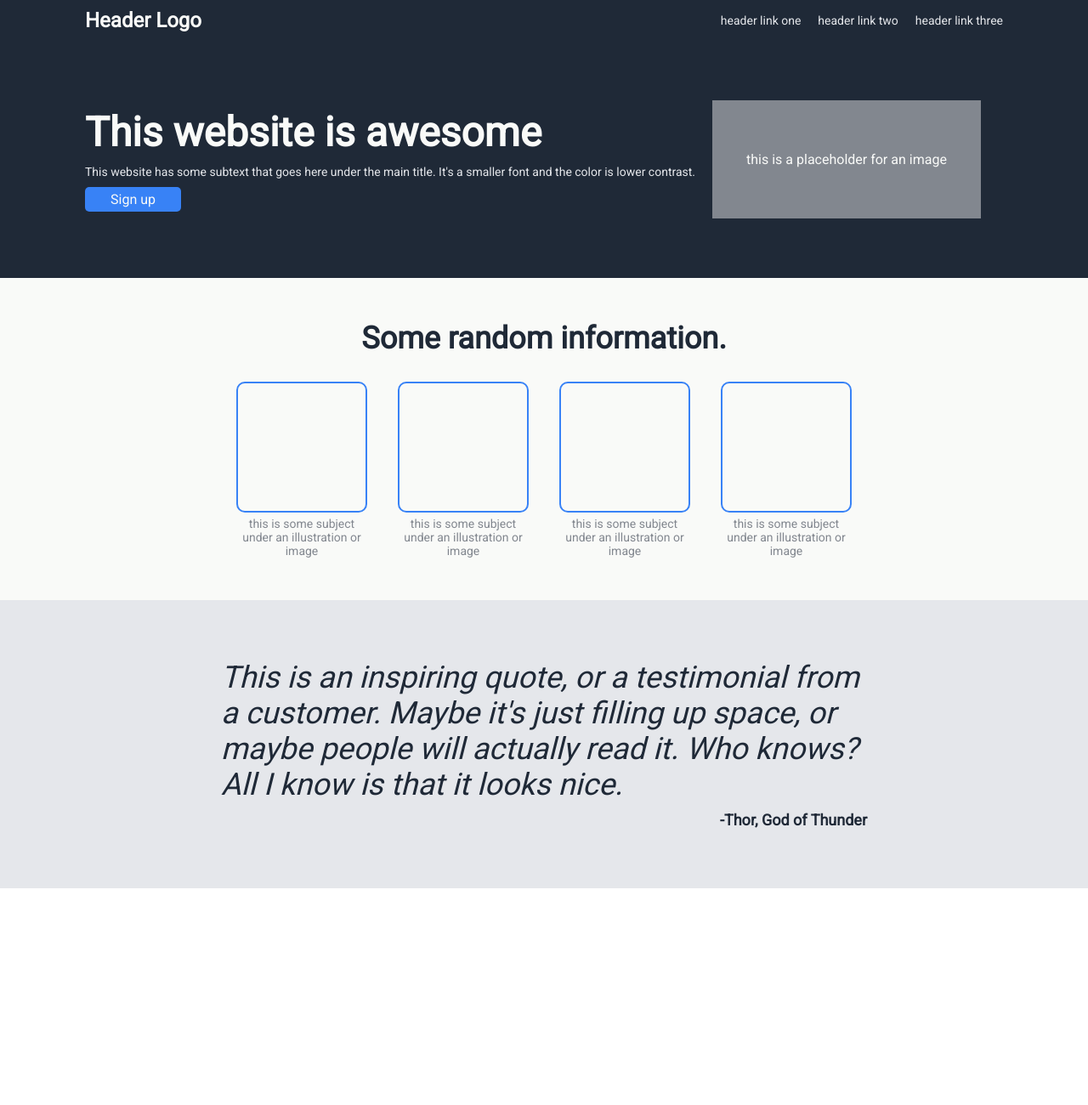
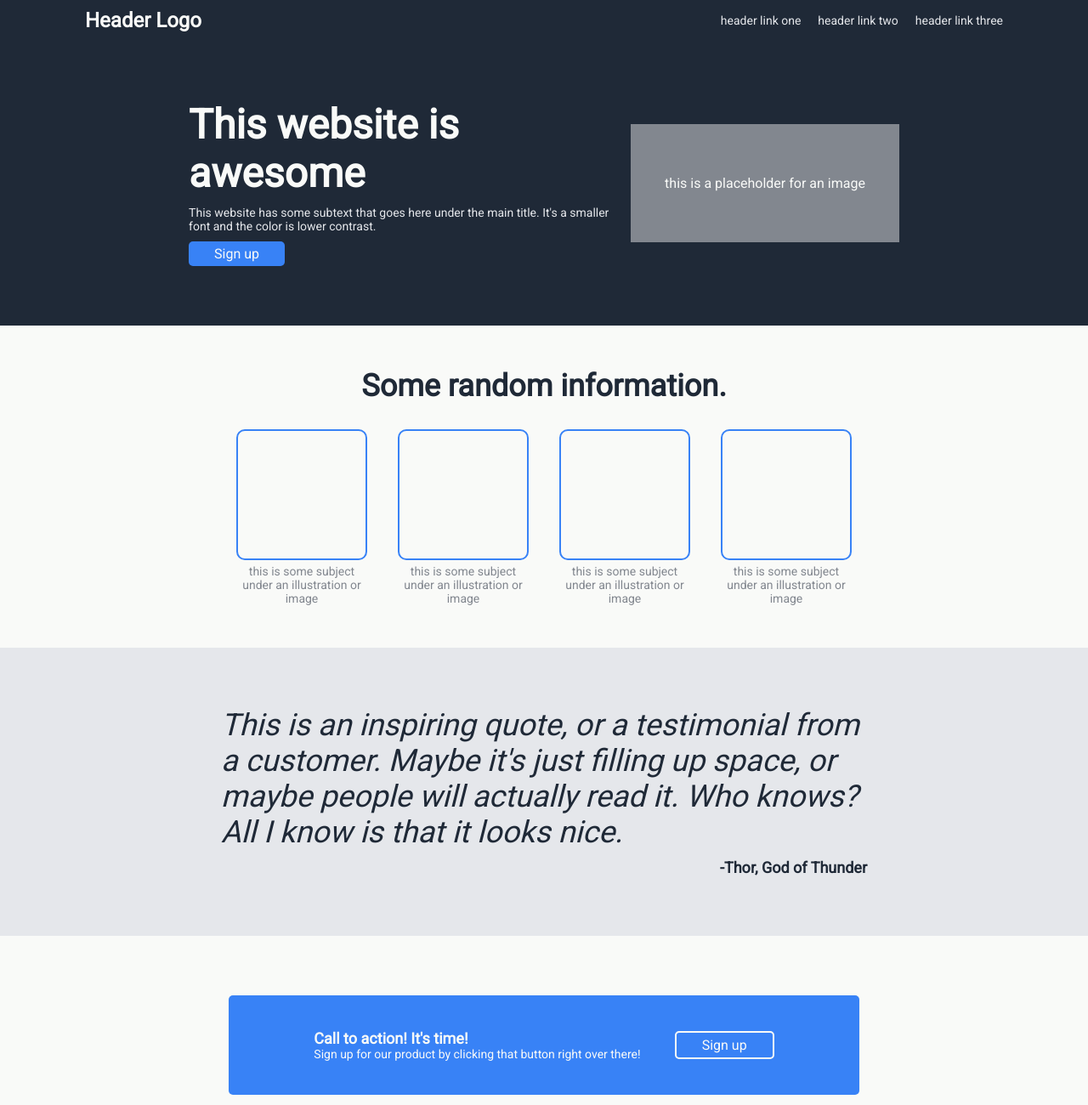
Before and after one commit to kkellybonilla/odin-landing-page, a plain HTML site: page index.html in a window 1280 px wide. Shown: the whole page at 85% size. Before the commit the page ends 1045 px from the top, so only its background shows below. Drawn offline with Linux system fonts and the light colour scheme.

Commit message:
9/11 - cta section + make layout responsive

```diff
--- a/index.html
+++ b/index.html
@@ -21,6 +21,7 @@
         </div>
       </div>
       <div id="hero">
+        <div id="hero-content">
           <div id="hero-text">
             <div id="hero-main-text">This website is awesome</div>
             <div id="hero-secondary-text">
@@ -29,7 +30,10 @@
             </div>
             <div class="button">Sign up</div>
           </div>
-        <div id="hero-placeholder-img">this is a placeholder for an image</div>
+          <div id="hero-placeholder-img">
+            this is a placeholder for an image
+          </div>
+        </div>
       </div>
       <div id="info-header">
         <div id="info-header-text">Some random information.</div>
@@ -70,7 +74,17 @@
           <div class="quote-source">-Thor, God of Thunder</div>
         </div>
       </div>
-      <div></div>
+      <div id="cta-section">
+        <div id="cta-content">
+          <div id="cta-text">
+            <div id="cta-primary-text">Call to action! It's time!</div>
+            <div id="cta-secondary-text">
+              Sign up for our product by clicking that button right over there!
+            </div>
+          </div>
+          <div id="cta-button" class="button">Sign up</div>
+        </div>
+      </div>
     </div>
   </body>
 </html>
--- a/styles.css
+++ b/styles.css
@@ -1,5 +1,5 @@
 :root {
-  --horizontal-padding: 100px;
+  --horizontal-padding: clamp(20px, 15vw, 100px);
 
   /* colors */
   --blue: #3882f6;
@@ -34,9 +34,10 @@ body {
 
 .button {
   width: fit-content;
-  padding: 5px 30px;
+  padding: 5px clamp(15px, 5vw, 30px);
   border-radius: 5px;
   background-color: var(--blue);
+  color: var(--white);
 }
 
 #hero-logo {
@@ -49,9 +50,11 @@ body {
 
 #navbar {
   display: flex;
+  flex-wrap: wrap;
   justify-content: space-between;
   align-items: center;
   padding: 10px var(--horizontal-padding);
+  gap: 20px;
 
   background-color: var(--dark-blue);
   color: var(--white);
@@ -59,6 +62,7 @@ body {
 
 #navbar-links {
   display: flex;
+  flex-wrap: wrap;
   gap: 20px;
 }
 
@@ -68,15 +72,26 @@ body {
 
 #hero {
   display: flex;
-  align-items: center;
-  gap: 20px;
+  justify-content: center;
   padding: 70px var(--horizontal-padding);
 
   background-color: var(--dark-blue);
   color: var(--white);
 }
 
+#hero-content {
+  display: flex;
+  flex-wrap: wrap;
+  align-items: center;
+  gap: 20px;
+}
+
 #hero-text {
+  /* sizing is dynamic, but min-width is 300px */
+  flex: 1 1 300px;
+  min-width: 0;
+  max-width: 500px;
+
   display: flex;
   flex-direction: column;
   gap: 10px;
@@ -106,7 +121,6 @@ body {
 #info-header {
   display: flex;
   flex-direction: column;
-  align-items: center;
   gap: 30px;
   padding: 50px var(--horizontal-padding);
 
@@ -122,6 +136,8 @@ body {
 
 #placeholder-img-container {
   display: flex;
+  flex-wrap: wrap;
+  justify-content: center;
   gap: 40px;
 }
 
@@ -163,9 +179,11 @@ body {
 #quote-section-content {
   display: flex;
   flex-direction: column;
-  align-items: center;
+  align-items: stretch;
   gap: 10px;
-  width: calc((150 + 40) * 4px); /* match width of info header section */
+
+  /* match width of info header section, but don't exceed viewport width */
+  max-width: min(760px, 100%);
 }
 
 .quote {
@@ -176,8 +194,60 @@ body {
 
 .quote-source {
   align-self: flex-end;
+  max-width: 100%;
   font-size: var(--small);
   font-weight: var(--bold);
 }
 
 /* #endregion */
+
+/* #region: CTA SECTION */
+
+#cta-section {
+  display: flex;
+  justify-content: space-around;
+  padding: 70px var(--horizontal-padding);
+
+  background-color: var(--white);
+  color: var(--white);
+}
+
+#cta-content {
+  display: flex;
+  flex-wrap: wrap;
+  justify-content: space-around;
+  align-items: center;
+  gap: 20px 40px;
+  padding: 40px var(--horizontal-padding);
+  border-radius: 5px;
+  max-width: 100%;
+
+  background-color: var(--blue);
+}
+
+#cta-text {
+  /* sizing is dynamic, but min-width is 200px */
+  flex: 1 1 200px;
+  min-width: 0;
+
+  display: flex;
+  flex-direction: column;
+  max-width: fit-content;
+}
+
+#cta-primary-text {
+  font-size: var(--small);
+  font-weight: var(--bold);
+}
+
+#cta-secondary-text {
+  font-size: var(--xsmall);
+  font-weight: var(--thin);
+}
+
+#cta-button {
+  border: 2px solid var(--white);
+  border-radius: 5px;
+}
+
+/* #endregion */
```
Lines whose indentation alone changed are shown as unchanged.
